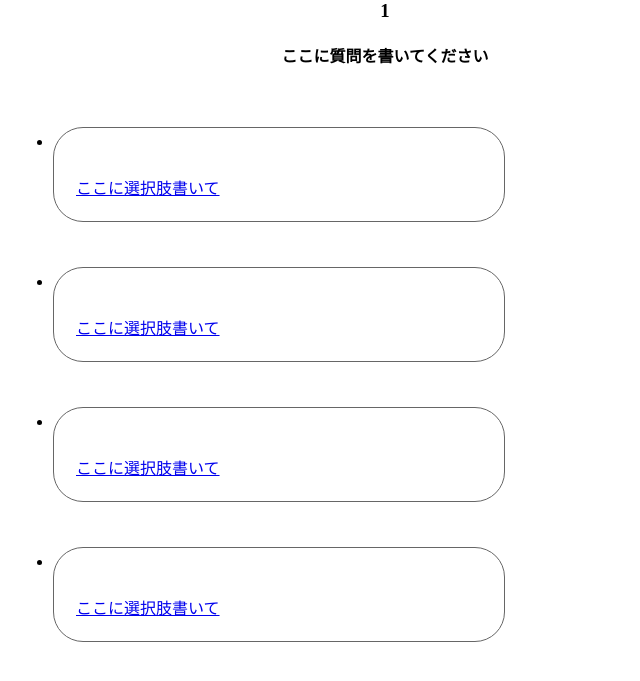
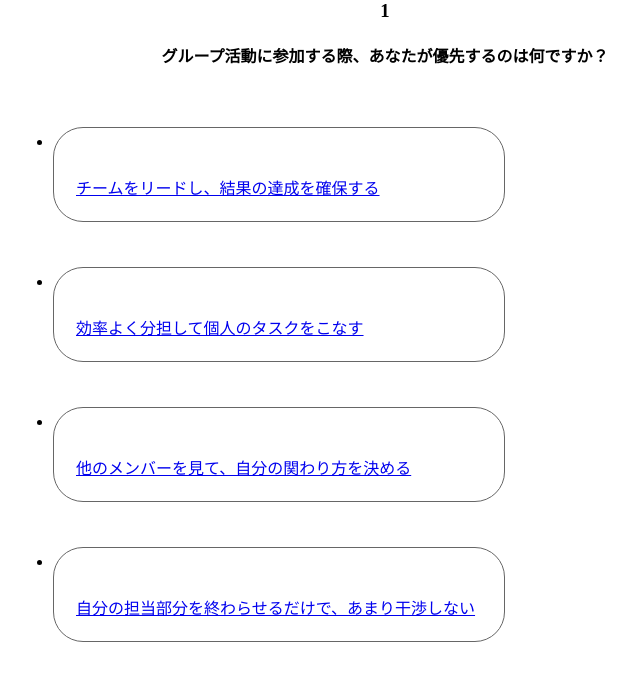
Before and after one commit to ArisaUenohara/Team_yellow, a PHP site: page / in a window 1280 px wide. Shown: the part 19-700 px from the top of the page, without its empty margins (255-895 px from the left). Run offline with PHP 8.4, Linux system fonts and the light colour scheme.

Commit message:
Add files via upload

```diff
--- a/index.css
+++ b/index.css
@@ -51,4 +51,12 @@ before {
   text-align:center;
 }
 
+.result {
+  display: none; /* 結果ページを非表示にする */
+}
+
+.result.active {
+  display: block; /* 必要な結果ページを表示する */
+}
+
 footer {}
--- a/index.html
+++ b/index.html
@@ -15,20 +15,20 @@
     <div id="q_1" class="active">
       <h3>1</h3>
       <!-- 質問番号 -->
-      <h4>ここに質問を書いてください</h4>
+      <h4>グループ活動に参加する際、あなたが優先するのは何ですか？</h4>
       <!-- 質問 -->
       <ul>
         <li>
-          　<a class="btn" href="#q_2" data_value="ここにタイプ別にa,b,c,d書いて">ここに選択肢書いて</a>
+          　<a class="btn" href="#q_2" data_value="a炎">チームをリードし、結果の達成を確保する</a>
         </li>
         <li>
-          　<a class="btn" href="#q_2" data_value="ここにタイプ別にa,b,c,d書いて">ここに選択肢書いて</a>
+          　<a class="btn" href="#q_2" data_value="bクール">効率よく分担して個人のタスクをこなす</a>
         </li>
         <li>
-          　<a class="btn" href="#q_2" data_value="ここにタイプ別にa,b,c,d書いて">ここに選択肢書いて</a>
+          　<a class="btn" href="#q_2" data_value="c雰囲気">他のメンバーを見て、自分の関わり方を決める</a>
         </li>
         <li>
-          　<a class="btn" href="#q_2" data_value="ここにタイプ別にa,b,c,d書いて">ここに選択肢書いて</a>
+          　<a class="btn" href="#q_2" data_value="d省エネ">自分の担当部分を終わらせるだけで、あまり干渉しない</a>
         </li>
       </ul>
     </div>
@@ -36,20 +36,20 @@
     <div id="q_2">
       <h3>2</h3>
       <!-- 質問番号 -->
-      <h4></h4>
+      <h4>新しいグループプロジェクトを確認した時、あなたの気持ちはどうなりますか</h4>
       <!-- 質問 -->
       <ul>
         <li>
-          　<a class="btn" href="#q_3" data_value="ここにタイプ別にa,b,c,d書いて">２ここに選択肢書いて</a>
+          　<a class="btn" href="#q_3" data_value="c雰囲気">柔軟な </a>
         </li>
         <li>
-          　<a class="btn" href="#q_3" data_value="ここにタイプ別にa,b,c,d書いて">ここに選択肢書いて</a>
+          　<a class="btn" href="#q_3" data_value="bクール">冷静な </a>
         </li>
         <li>
-          　<a class="btn" href="#q_3" data_value="ここにタイプ別にa,b,c,d書いて">ここに選択肢書いて</a>
+          　<a class="btn" href="#q_3" data_value="d省エネ">気にしない</a>
         </li>
         <li>
-          　<a class="btn" href="#q_3" data_value="ここにタイプ別にa,b,c,d書いて"></a>
+          　<a class="btn" href="#q_3" data_value="a炎">ワクワクした</a>
         </li>
       </ul>
       <a class="before" href="#q_1">前のページに戻る</a>
@@ -58,20 +58,20 @@
     <div id="q_3">
       <h3>3</h3>
       <!-- 質問番号 -->
-      <h4></h4>
+      <h4>チームメンバーの進捗が遅れているとき、あなたはどうしますか？</h4>
       <!-- 質問 -->
       <ul>
         <li>
-          　<a class="btn" href="#q_4" data_value=""></a>
+          　<a class="btn" href="#q_4" data_value="d省エネ">チームの進捗に関しては関係ないと思う</a>
         </li>
         <li>
-          　<a class="btn" href="#q_4" data_value=""></a>
+          　<a class="btn" href="#q_4" data_value="bクール">自分のタスクに集中し、期限通りに終わらせる</a>
         </li>
         <li>
-          　<a class="btn" href="#q_4" data_value=""></a>
+          　<a class="btn" href="#q_4" data_value="a炎">督促して、必要なら助けて、スピードを上げる</a>
         </li>
         <li>
-          　<a class="btn" href="#q_4" data_value=""></a>
+          　<a class="btn" href="#q_4" data_value="c雰囲気">状況を見て（ex.自分に余裕がある時）、手助けする </a>
         </li>
       </ul>
       <a class="before" href="#q_2">前のページに戻る</a>
@@ -80,20 +80,20 @@
     <div id="q_4">
       <h3>4</h3>
       <!-- 質問番号 -->
-      <h4></h4>
+      <h4>チームでの自分の理想的な役割は何だと思いますか？</h4>
       <!-- 質問 -->
       <ul>
         <li>
-          　<a class="btn" href="#q_5" data_value=""></a>
+          　<a class="btn" href="#q_5" data_value="a炎">チームのリーダーまたは推進者</a>
         </li>
         <li>
-          　<a class="btn" href="#q_5" data_value=""></a>
+          　<a class="btn" href="#q_5" data_value="c雰囲気">雰囲気を調整し、チームの感情に合わせる調整役</a>
         </li>
         <li>
-          　<a class="btn" href="#q_5" data_value=""></a>
+          　<a class="btn" href="#q_5" data_value="d省エネ">必要最低限のタスクに絞って関わり、周囲のサポートを期待する</a>
         </li>
         <li>
-          　<a class="btn" href="#q_5" data_value=""></a>
+          　<a class="btn" href="#q_5" data_value="bクール">自分の役割に責任を持ち、効率よく確実に担当部分をこなす実行者</a>
         </li>
       </ul>
       <a class="before" href="#q_3">前のページに戻る</a>
@@ -102,20 +102,20 @@
     <div id="q_5">
       <h3>5</h3>
       <!-- 質問番号 -->
-      <h4></h4>
+      <h4>プロジェクトの困難に直面した時、あなたはどうしますか？</h4>
       <!-- 質問 -->
       <ul>
         <li>
-          　<a class="btn" href="#q_6" data_value=""></a>
+          　<a class="btn" href="#q_6" data_value="d省エネ">できるだけシンプルに対処し、自分の部分を終える</a>
         </li>
         <li>
-          　<a class="btn" href="#q_6" data_value=""></a>
+          　<a class="btn" href="#q_6" data_value="c雰囲気">皆と相談して、適切なリズムを探る</a>
         </li>
         <li>
-          　<a class="btn" href="#q_6" data_value=""></a>
+          　<a class="btn" href="#q_6" data_value="bクール">自分で解決し、効率を維持する</a>
         </li>
         <li>
-          　<a class="btn" href="#q_6" data_value=""></a>
+          　<a class="btn" href="#q_6" data_value="a炎">チームを励まし、困難を乗り越えるよう促す</a>
         </li>
       </ul>
       <a class="before" href="#q_4">前のページに戻る</a>
@@ -124,20 +124,20 @@
     <div id="q_6">
       <h3>6</h3>
       <!-- 質問番号 -->
-      <h4></h4>
+      <h4>好きなチーム内でのコミュニケーションスタイルは？</h4>
       <!-- 質問 -->
       <ul>
         <li>
-          　<a class="btn" href="#q_7" data_value=""></a>
+          　<a class="btn" href="#q_7" data_value="c雰囲気">和やかな雰囲気で適度な共有</a>
         </li>
         <li>
-          　<a class="btn" href="#q_7" data_value=""></a>
+          　<a class="btn" href="#q_7" data_value="d省エネ">簡単な報告と早く終わる会話</a>
         </li>
         <li>
-          　<a class="btn" href="#q_7" data_value=""></a>
+          　<a class="btn" href="#q_7" data_value="a炎">活発な意見交換</a>
         </li>
         <li>
-          　<a class="btn" href="#q_7" data_value=""></a>
+          　<a class="btn" href="#q_7" data_value="bクール">簡潔で明確なタスク分配</a>
         </li>
       </ul>
       <a class="before" href="#q_5">前のページに戻る</a>
@@ -146,20 +146,20 @@
     <div id="q_7">
       <h3>7</h3>
       <!-- 質問番号 -->
-      <h4></h4>
+      <h4>チームの最終目標は何だと思いますか？</h4>
       <!-- 質問 -->
       <ul>
         <li>
-          　<a class="btn" href="#q_8" data_value=""></a>
+          　<a class="btn" href="#q_8" data_value="bクール">各自の役割分担を活かして、効率よく目標を達成すること</a>
         </li>
         <li>
-          　<a class="btn" href="#q_8" data_value=""></a>
+          　<a class="btn" href="#q_8" data_value="a炎">チーム全体で最高の成果を出すこと</a>
         </li>
         <li>
-          　<a class="btn" href="#q_8" data_value=""></a>
+          　<a class="btn" href="#q_8" data_value="d省エネ">とりあえず提出できる形にすること</a>
         </li>
         <li>
-          　<a class="btn" href="#q_8" data_value=""></a>
+          　<a class="btn" href="#q_8" data_value="c雰囲気">チームの雰囲気を保ちながら、無理のない範囲で結果を出すこと</a>
         </li>
       </ul>
       <a class="before" href="#q_6">前のページに戻る</a>
@@ -168,20 +168,20 @@
     <div id="q_8">
       <h3>8</h3>
       <!-- 質問番号 -->
-      <h4></h4>
+      <h4>会議中、あなたはどのように行動しますか？</h4>
       <!-- 質問 -->
       <ul>
         <li>
-          　<a class="btn" href="#q_9" data_value=""></a>
+          　<a class="btn" href="#q_9" data_value="a炎">積極的に自分の意見を述べる</a>
         </li>
         <li>
-          　<a class="btn" href="#q_9" data_value=""></a>
+          　<a class="btn" href="#q_9" data_value="c雰囲気">チームの議論の雰囲気に従う</a>
         </li>
         <li>
-          　<a class="btn" href="#q_9" data_value=""></a>
+          　<a class="btn" href="#q_9" data_value="bクール">積極的にタスクを分担し、専念する</a>
         </li>
         <li>
-          　<a class="btn" href="#q_9" data_value=""></a>
+          　<a class="btn" href="#q_9" data_value="d省エネ">静かに聞き、割り当てられた通りに行動する</a>
         </li>
         <a class="before" href="#q_7">前のページに戻る</a>
     </div>
@@ -189,20 +189,20 @@
     <div id="q_9">
       <h3>9</h3>
       <!-- 質問番号 -->
-      <h4></h4>
+      <h4>タスクの完了が予定より早まった場合、あなたはどうしますか？</h4>
       <!-- 質問 -->
       <ul>
         <li>
-          　<a class="btn" href="#q_10" data_value=""></a>
+          　<a class="btn" href="#q_10" data_value="bクール">自分のタスクの細部を確認する</a>
         </li>
         <li>
-          　<a class="btn" href="#q_10" data_value=""></a>
+          　<a class="btn" href="#q_10" data_value="d省エネ">早めに切り上げて他の事をする</a>
         </li>
         <li>
-          　<a class="btn" href="#q_10" data_value=""></a>
+          　<a class="btn" href="#q_10" data_value="c雰囲気">みんなとリラックスして交流する</a>
         </li>
         <li>
-          　<a class="btn" href="#q_10" data_value=""></a>
+          　<a class="btn" href="#q_10" data_value="a炎">改善策があれば、提案する</a>
         </li>
       </ul>
       <a class="before" href="#q_8">前のページに戻る</a>
@@ -211,20 +211,20 @@
     <div id="q_10">
       <h3>10</h3>
       <!-- 質問番号 -->
-      <h4></h4>
+      <h4>割り当てられたタスクが少ない場合、あなたの反応は？</h4>
       <!-- 質問 -->
       <ul>
         <li>
-          　<a class="btn" href="#q_11" data_value=""></a>
+          　<a class="btn" href="#q_11" data_value="d省エネ">割り当てられた分だけこなす</a>
         </li>
         <li>
-          　<a class="btn" href="#q_11" data_value=""></a>
+          　<a class="btn" href="#q_11" data_value="c雰囲気">チームの雰囲気に応じて調整する</a>
         </li>
         <li>
-          　<a class="btn" href="#q_11" data_value=""></a>
+          　<a class="btn" href="#q_11" data_value="a炎">もっとタスクを追加することを提案する</a>
         </li>
         <li>
-          　<a class="btn" href="#q_11" data_value=""></a>
+          　<a class="btn" href="#q_11" data_value="bクール">現在のタスクに集中する</a>
         </li>
       </ul>
       <a class="before" href="#q_9">前のページに戻る</a>
@@ -233,20 +233,20 @@
     <div id="q_11">
       <h3>11</h3>
       <!-- 質問番号 -->
-      <h4>ここに質問書いて</h4>
+      <h4>意見の相違が生じた場合、あなたはどうしますか？</h4>
       <!-- 質問 -->
       <ul>
         <li>
-          　<a class="btn" href="#q_12" data_value="ここにタイプ別にa,b,c,d書いて">ここに選択肢書いて</a>
+          　<a class="btn" href="#q_12" data_value="a">みんなにとって有益な案を探し出すよう努める</a>
         </li>
         <li>
-          　<a class="btn" href="#q_12" data_value="ここにタイプ別にa,b,c,d書いて">ここに選択肢書いて</a>
+          　<a class="btn" href="#q_12" data_value="b">効率的な解決策を探す</a>
         </li>
         <li>
-          　<a class="btn" href="#q_12" data_value="ここにタイプ別にa,b,c,d書いて">ここに選択肢書いて</a>
+          　<a class="btn" href="#q_12" data_value="c">チームの大多数の意見に従う/a>
         </li>
         <li>
-          　<a class="btn" href="#q_12" data_value="ここにタイプ別にa,b,c,d書いて">ここに選択肢書いて</a>
+          　<a class="btn" href="#q_12" data_value="d">争いを避け（特に何も言わず）、最終的な意見に従う</a>
         </li>
       </ul>
       <a class="before" href="#q_10">前のページに戻る</a>
@@ -255,20 +255,20 @@
     <div id="q_12">
       <h3>12</h3>
       <!-- 質問番号 -->
-      <h4></h4>
+      <h4>仕事を始める時、あなたはどのようにしますか？</h4>
       <!-- 質問 -->
       <ul>
         <li>
-          　<a class="btn" href="#q_13" data_value="ここにタイプ別にa,b,c,d書いて">ここに選択肢書いて</a>
+          　<a class="btn" href="#q_13" data_value="b">効率的に分担し、個人タスクを実行する</a>
         </li>
         <li>
-          　<a class="btn" href="#q_13" data_value="ここにタイプ別にa,b,c,d書いて">ここに選択肢書いて</a>
+          　<a class="btn" href="#q_13" data_value="c">チームのペースに合わせてゆっくり適応する</a>
         </li>
         <li>
-          　<a class="btn" href="#q_13" data_value="">ここに選択肢書いて</a>
+          　<a class="btn" href="#q_13" data_value="d">落ち着いて開始し、徐々に終わらせる</a>
         </li>
         <li>
-          　<a class="btn" href="#q_13" data_value="">ここに選択肢書いて</a>
+          　<a class="btn" href="#q_13" data_value="a">迅速に取り組み、他者を奮い立たせる</a>
         </li>
       </ul>
       <a class="before" href="#q_11">前のページに戻る</a>
@@ -277,20 +277,20 @@
     <div id="q_13">
       <h3>13</h3>
       <!-- 質問番号 -->
-      <h4></h4>
+      <h4>仕事がほぼ終わった時、あなたの優先事項は？</h4>
       <!-- 質問 -->
       <ul>
         <li>
-          　<a class="btn" href="#q_14" data_value=""></a>
+          　<a class="btn" href="#q_14" data_value="c">メンバーに合わせる</a>
         </li>
         <li>
-          　<a class="btn" href="#q_14" data_value=""></a>
+          　<a class="btn" href="#q_14" data_value="b">自分のタスクにミスがないか確認する</a>
         </li>
         <li>
-          　<a class="btn" href="#q_14" data_value=""></a>
+          　<a class="btn" href="#q_14" data_value="d">早めに終える</a>
         </li>
         <li>
-          　<a class="btn" href="#q_14" data_value=""></a>
+          　<a class="btn" href="#q_14" data_value="a">もう少し努力して、最高の成果を目指す</a>
         </li>
       </ul>
       <a class="before" href="#q_12">前のページに戻る</a>
@@ -299,20 +299,20 @@
     <div id="q_14">
       <h3>14</h3>
       <!-- 質問番号 -->
-      <h4></h4>
+      <h4>知らない人と一緒に仕事するとき、あなたはどうしますか？</h4>
       <!-- 質問 -->
       <ul>
         <li>
-          　<a class="btn" href="#q_15" data_value=""></a>
+          　<a class="btn" href="#q_15" data_value="b">自分に割り当てられらタスクに専念する</a>
         </li>
         <li>
-          　<a class="btn" href="#q_15" data_value=""></a>
+          　<a class="btn" href="#q_15" data_value="a">積極的に協力し、目標を共有する</a>
         </li>
         <li>
-          　<a class="btn" href="#q_15" data_value=""></a>
+          　<a class="btn" href="#q_15" data_value="d">控えめに行動し、タスクを終わらせる</a>
         </li>
         <li>
-          　<a class="btn" href="#q_15" data_value=""></a>
+          　<a class="btn" href="#q_15" data_value="c">他者のぺ―スを観察して、自分を調整する</a>
         </li>
       </ul>
       <a class="before" href="#q_13">前のページに戻る</a>
@@ -321,20 +321,20 @@
     <div id="q_15">
       <h3>15</h3>
       <!-- 質問番号 -->
-      <h4></h4>
+      <h4>タスクが多くて忙しい時、あなたの反応は？</h4>
       <!-- 質問 -->
       <ul>
         <li>
-          　<a class="btn" href="#q_16" data_value=""></a>
+          　<a class="btn" href="#q_16" data_value="c">他のメンバーの様子を見ながら、自分のペースを調整する</a>
         </li>
         <li>
-          　<a class="btn" href="#q_16" data_value=""></a>
+          　<a class="btn" href="#q_16" data_value="a">チームを鼓舞して、ペースを上げる</a>
         </li>
         <li>
-          　<a class="btn" href="#q_16" data_value=""></a>
+          　<a class="btn" href="#q_16" data_value="b">時間を効率的に使って自分の仕事を終わらせる</a>
         </li>
         <li>
-          　<a class="btn" href="#q_16" data_value=""></a>
+          　<a class="btn" href="#q_16" data_value="d">できるだけ努力し、無理のない範囲で行う</a>
         </li>
       </ul>
       <a class="before" href="#q_14">前のページに戻る</a>
@@ -343,20 +343,20 @@
     <div id="q_16">
       <h3>16</h3>
       <!-- 質問番号 -->
-      <h4></h4>
+      <h4>チームで最も重要だと思うのは何ですか？</h4>
       <!-- 質問 -->
       <ul>
         <li>
-          　<a class="btn" href="#q_17" data_value=""></a>
+          　<a class="btn" href="#q_17" data_value="a">結果と達成感</a>
         </li>
         <li>
-          　<a class="btn" href="#q_17" data_value=""></a>
+          　<a class="btn" href="#q_17" data_value="c">チームの和やかな雰囲気</a>
         </li>
         <li>
-          　<a class="btn" href="#q_17" data_value=""></a>
+          　<a class="btn" href="#q_17" data_value="b">効率と分担</a>
         </li>
         <li>
-          　<a class="btn" href="#q_17" data_value=""></a>
+          　<a class="btn" href="#q_17" data_value="d">割り当てられたタスクの完遂</a>
         </li>
       </ul>
       <a class="before" href="#q_15">前のページに戻る</a>
@@ -365,20 +365,20 @@
     <div id="q_17">
       <h3>17</h3>
       <!-- 質問番号 -->
-      <h4></h4>
+      <h4>チームに人手がもっと必要な時、あなたはどうしますか？</h4>
       <!-- 質問 -->
       <ul>
         <li>
-          　<a class="btn" href="#q_18" data_value=""></a>
+          　<a class="btn" href="#q_18" data_value="d">自分に割り当てられたタスクを完了する</a>
         </li>
         <li>
-          　<a class="btn" href="#q_18" data_value=""></a>
+          　<a class="btn" href="#q_18" data_value="b">タスクを再分配し、効率を確保する</a>
         </li>
         <li>
-          　<a class="btn" href="#q_18" data_value=""></a>
+          　<a class="btn" href="#q_18" data_value="a">自分の時間を使って、解決策を見つける</a>
         </li>
         <li>
-          　<a class="btn" href="#q_18" data_value=""></a>
+          　<a class="btn" href="#q_18" data_value="c">他のメンバーと協力して、どのように貢献できるかを考える</a>
         </li>
       </ul>
       <a class="before" href="#q_16">前のページに戻る</a>
@@ -387,20 +387,20 @@
     <div id="q_18">
       <h3>18</h3>
       <!-- 質問番号 -->
-      <h4></h4>
+      <h4>仕事の進行方法について、あなたが好きなのは？</h4>
       <!-- 質問 -->
       <ul>
         <li>
-          　<a class="btn" href="#q_19" data_value=""></a>
+          　<a class="btn" href="#q_19" data_value="c">柔軟に変化し、チームのニーズに応えること</a>
         </li>
         <li>
-          　<a class="btn" href="#q_19" data_value=""></a>
+          　<a class="btn" href="#q_19" data_value="a">新しい方法を探求し、革新すること</a>
         </li>
         <li>
-          　<a class="btn" href="#q_19" data_value=""></a>
+          　<a class="btn" href="#q_19" data_value="b">シンプルで明確なタスク構造</a>
         </li>
         <li>
-          　<a class="btn" href="#q_19" data_value=""></a>
+          　<a class="btn" href="#q_19" data_value="d">規定のプロセスに従って進めること</a>
         </li>
       </ul>
       <a class="before" href="#q_17">前のページに戻る</a>
@@ -409,20 +409,20 @@
     <div id="q_19">
       <h3>19</h3>
       <!-- 質問番号 -->
-      <h4></h4>
+      <h4>タスクの目標が変わった場合、あなたの反応は？</h4>
       <!-- 質問 -->
       <ul>
         <li>
-          　<a class="btn" href="#q_20" data_value=""></a>
+          　<a class="btn" href="#q_20" data_value="b">再度タスクを分析し、分配し直す</a>
         </li>
         <li>
-          　<a class="btn" href="#q_20" data_value=""></a>
+          　<a class="btn" href="#q_20" data_value="d">変化に従い、あまり干渉しない</a>
         </li>
         <li>
-          　<a class="btn" href="#q_20" data_value=""></a>
+          　<a class="btn" href="#q_20" data_value="c">チームの意向を見て、自分の行動を決める</a>
         </li>
         <li>
-          　<a class="btn" href="#q_20" data_value=""></a>
+          　<a class="btn" href="#q_20" data_value="a">積極的に調整し、みんなを適応させる</a>
         </li>
       </ul>
       <a class="before" href="#q_18">前のページに戻る</a>
@@ -431,25 +431,27 @@
     <div id="q_20">
       <h3>20</h3>
       <!-- 質問番号 -->
-      <h4></h4>
+      <h4>臨時に新しいタスクが追加された場合、あなたはどうしますか？</h4>
       <!-- 質問 -->
       <ul>
         <li>
-          　<a class="btn" href="" data_value=""></a>
+          　<a class="btn" data_value="d">元の計画に影響がなければ実行する</a>
         </li>
         <li>
-          　<a class="btn" href="" data_value=""></a>
+          　<a class="btn" data_value="a">積極的にタスクを引き受け、進度を上げる</a>
         </li>
         <li>
-          　<a class="btn" href="" data_value=""></a>
+          　<a class="btn"  data_value="b">時間を再計画して、効率を確保する</a>
         </li>
         <li>
-          　<a class="btn" href="" data_value=""></a>
+          　<a class="btn"  data_value="c">チームの状況を見て、取り組むか判断する</a>
         </li>
       </ul>
       <a class="before" href="#q_19">前のページに戻る</a>
     </div>
   </div>
+
+
   <footer>
   </footer>
 </body>
--- a/index.js
+++ b/index.js
@@ -30,3 +30,54 @@ document.querySelectorAll('.before').forEach(button => {
   });
 });
 //前のページに戻る
+
+document.addEventListener("DOMContentLoaded", () => {
+  const links = document.querySelectorAll(".btn");
+
+  // スコアを記録するオブジェクト
+  const score = {
+    a: 0,
+    b: 0,
+    c: 0,
+    d: 0,
+  };
+
+  let currentQuestionIndex = 0; // 現在の質問番号
+  const questions = document.querySelectorAll(".choose_box > div");
+
+  links.forEach(link => {
+    link.addEventListener("click", (e) => {
+      e.preventDefault();
+
+      // 回答のスコアを更新
+      const dataValue = link.getAttribute("data_value");
+      if (dataValue && score.hasOwnProperty(dataValue)) {
+        score[dataValue]++;
+      }
+
+      // 現在の質問を非表示
+      questions[currentQuestionIndex].classList.remove("active");
+      currentQuestionIndex++;
+
+      if (currentQuestionIndex < questions.length) {
+        // 次の質問を表示
+        questions[currentQuestionIndex].classList.add("active");
+      } else {
+        // 全ての質問が終了した場合、結果ページへ移動
+        redirectToResult(score);
+      }
+    });
+  });
+
+  function redirectToResult(score) {
+    // 最大スコアのタイプを判定
+    const maxType = Object.keys(score).reduce((a, b) => score[a] > score[b] ? a : b);
+
+    // URLパラメータを生成して結果ページへ移動
+    const params = new URLSearchParams();
+    params.set("result", maxType);
+
+    // 結果ページのHTMLファイルにリダイレクト
+    window.location.href = `result.html?${params.toString()}`;
+  }
+});
```
Also changed, not shown: result.css (added, +17 -0 lines), result.html (added, +16 -0 lines), result.js (added, +34 -0 lines).
